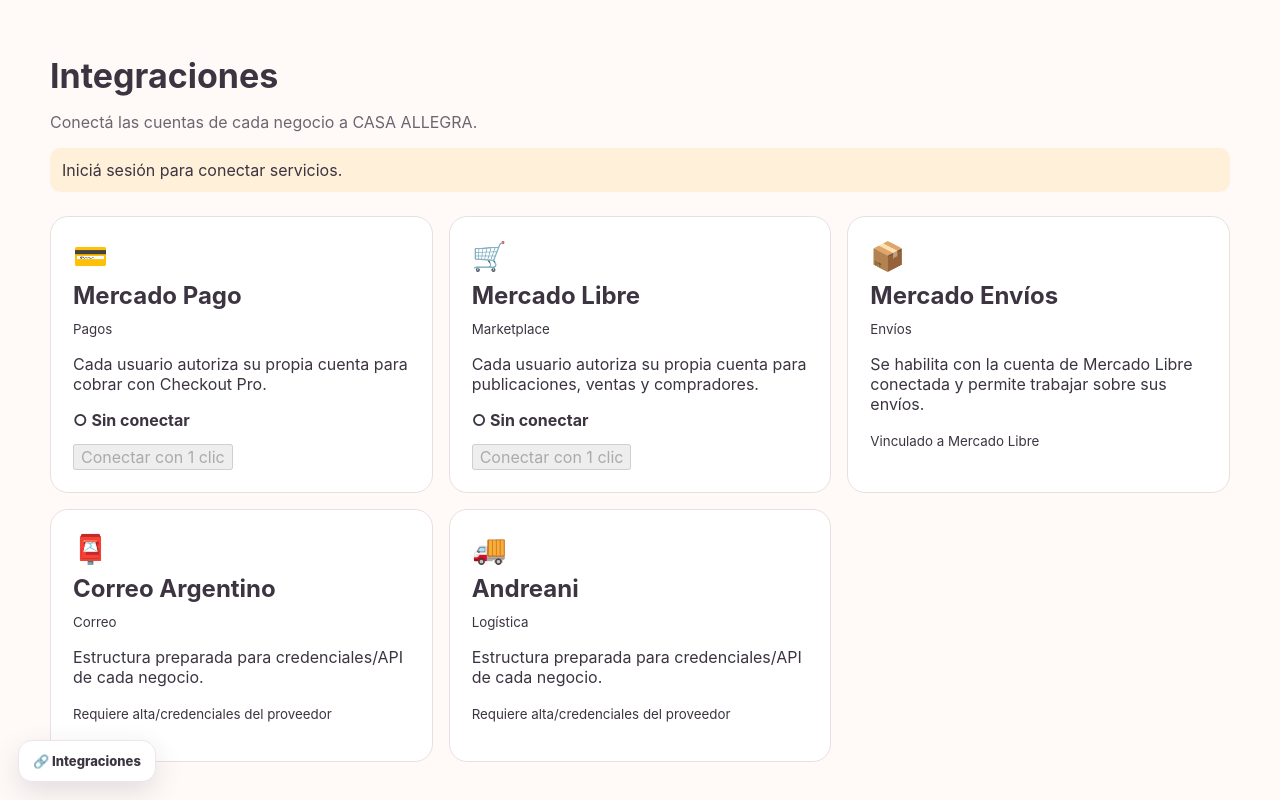
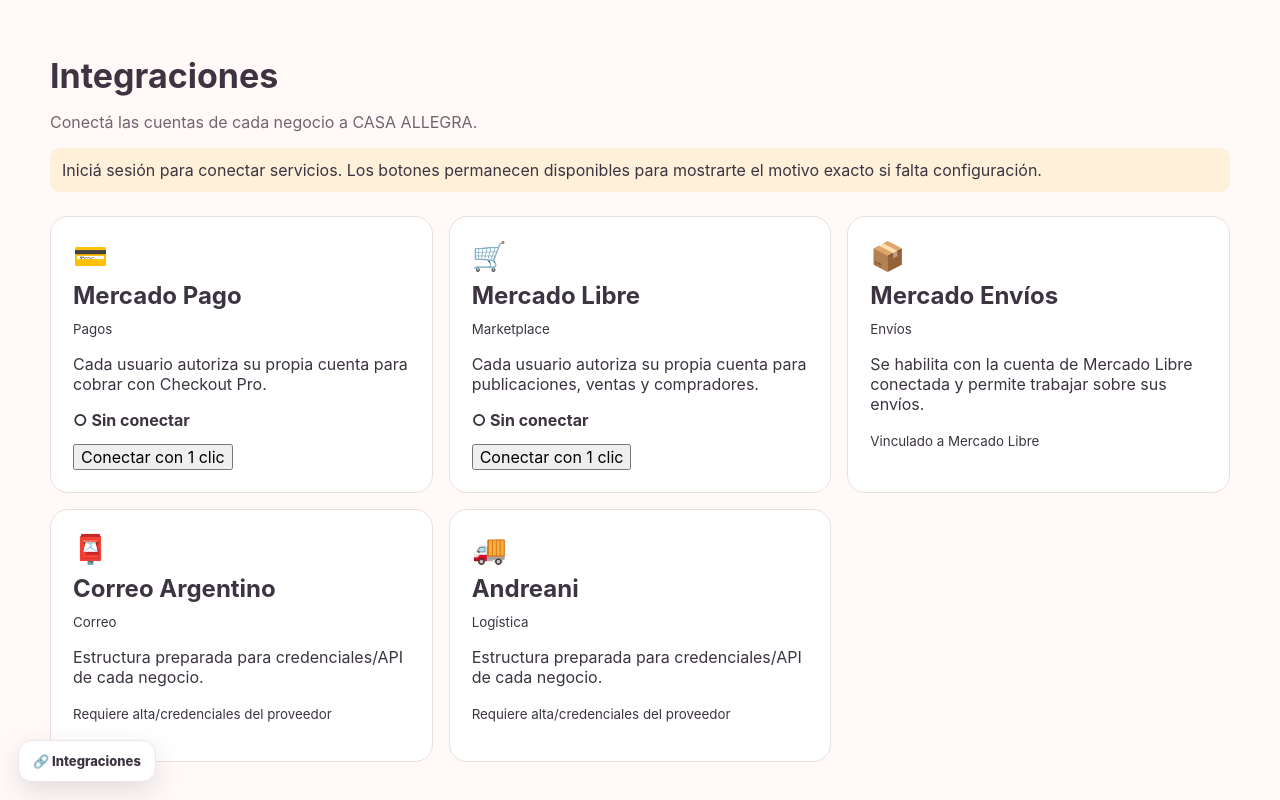
Before and after one commit to casaallegra00-glitch/CASA-ALLEGRA, a Next.js app: page /integraciones in a window 1280 px wide. Built offline with nearby package versions, Linux system fonts and the light colour scheme; no server answers.

Commit message:
fix: keep integration actions clickable and surface session configuration errors

```diff
--- a/app/integraciones/page.tsx
+++ b/app/integraciones/page.tsx
@@ -32,7 +32,8 @@
       if (!active) return
       const accessToken = data.session?.access_token || ''
       setLoggedIn(Boolean(accessToken))
-      const authHeaders: Record<string, string> = accessToken ? { Authorization: `Bearer ${accessToken}` } : {}
+      const authHeaders: Record<string, string> = {}
+      if (accessToken) authHeaders.Authorization = `Bearer ${accessToken}`
       const [mp, ml] = await Promise.all([
         fetch('/api/integraciones/mercadopago/status', { cache: 'no-store', headers: authHeaders }).then(r => r.json()).catch(() => ({ connected: false })),
         fetch('/api/integraciones/mercadolibre/status', { cache: 'no-store', headers: authHeaders }).then(r => r.json()).catch(() => ({ connected: false })),
@@ -52,10 +53,10 @@
     setMessage('')
     setConnecting(provider)
     try {
-      if (!supabase) throw new Error('La cuenta de CASA ALLEGRA no está configurada.')
+      if (!supabase) throw new Error('Supabase no está configurado en este entorno.')
       const { data, error: sessionError } = await supabase.auth.getSession()
       if (sessionError) throw new Error(`No se pudo obtener la sesión: ${sessionError.message}`)
-      if (!data.session) throw new Error('Primero iniciá sesión en CASA ALLEGRA.')
+      if (!data.session?.access_token) throw new Error('No hay una sesión activa. Cerrá sesión, volvé a ingresar y probá nuevamente.')
       const response = await fetch(`/api/integraciones/${provider}/start`, {
         method: 'POST',
         headers: { Authorization: `Bearer ${data.session.access_token}` },
@@ -63,7 +64,7 @@
       const body = await response.json().catch(() => ({}))
       if (!response.ok) throw new Error(body.error || `El servidor respondió ${response.status}.`)
       if (!body.url || typeof body.url !== 'string') throw new Error('El servidor no devolvió la URL de autorización.')
-      window.location.assign(body.url)
+      window.location.href = body.url
     } catch (error) {
       setConnecting(null)
       setMessage(error instanceof Error ? error.message : 'No se pudo iniciar la conexión.')
@@ -93,13 +94,13 @@
       <div style={{ maxWidth: 1180, margin: '0 auto' }}>
         <h1 style={{ fontSize: 34, marginBottom: 8 }}>Integraciones</h1>
         <p style={{ color: '#6f6570' }}>Conectá las cuentas de cada negocio a CASA ALLEGRA.</p>
-        {!loggedIn && <p style={{ padding: 12, background: '#fff0d9', borderRadius: 10 }}>Iniciá sesión para conectar servicios.</p>}
+        {!loggedIn && <p style={{ padding: 12, background: '#fff0d9', borderRadius: 10 }}>Iniciá sesión para conectar servicios. Los botones permanecen disponibles para mostrarte el motivo exacto si falta configuración.</p>}
         {message && <p style={{ padding: 12, background: '#eaf8ed', borderRadius: 10 }}>{message}</p>}
         <section style={{ display: 'grid', gap: 16, gridTemplateColumns: 'repeat(auto-fit,minmax(300px,1fr))', marginTop: 24 }}>
           {cards.map(card => <article key={card.name} style={{ padding: 22, background: '#fff', border: '1px solid #eadfe0', borderRadius: 18 }}>
             <div style={{ fontSize: 28 }}>{card.icon}</div><h2 style={{ margin: '8px 0' }}>{card.name}</h2><small>{card.kind}</small><p>{card.description}</p>
-            {card.provider ? <><strong>{statusLabel(card.provider)}</strong><div style={{ marginTop: 14 }}><button onClick={() => connect(card.provider!)} disabled={!loggedIn || connecting !== null || status[card.provider!] === 'checking'}>{connecting === card.provider ? 'Conectando…' : status[card.provider!] === 'connected' ? 'Administrar' : 'Conectar con 1 clic'}</button></div></> : <p><small>{card.note}</small></p>}
-            {card.provider === 'mercadopago' && status.mercadopago === 'connected' && <div style={{ marginTop: 18 }}><label>Importe de prueba ARS <input value={amount} onChange={e => setAmount(e.target.value)} inputMode="decimal" /></label><button onClick={createCheckout} style={{ marginLeft: 8 }}>Crear checkout de prueba</button>{checkoutUrl && <p><a href={checkoutUrl} target="_blank" rel="noreferrer">Abrir Mercado Pago</a></p>}{checkoutError && <p style={{ color: '#b42318' }}>{checkoutError}</p>}</div>}
+            {card.provider ? <><strong>{statusLabel(card.provider)}</strong><div style={{ marginTop: 14 }}><button type="button" onClick={() => connect(card.provider!)} disabled={connecting !== null || status[card.provider!] === 'checking'}>{connecting === card.provider ? 'Conectando…' : status[card.provider!] === 'connected' ? 'Administrar' : 'Conectar con 1 clic'}</button></div></> : <p><small>{card.note}</small></p>}
+            {card.provider === 'mercadopago' && status.mercadopago === 'connected' && <div style={{ marginTop: 18 }}><label>Importe de prueba ARS <input value={amount} onChange={e => setAmount(e.target.value)} inputMode="decimal" /></label><button type="button" onClick={createCheckout} style={{ marginLeft: 8 }}>Crear checkout de prueba</button>{checkoutUrl && <p><a href={checkoutUrl} target="_blank" rel="noreferrer">Abrir Mercado Pago</a></p>}{checkoutError && <p style={{ color: '#b42318' }}>{checkoutError}</p>}</div>}
           </article>)}
         </section>
       </div>
```
